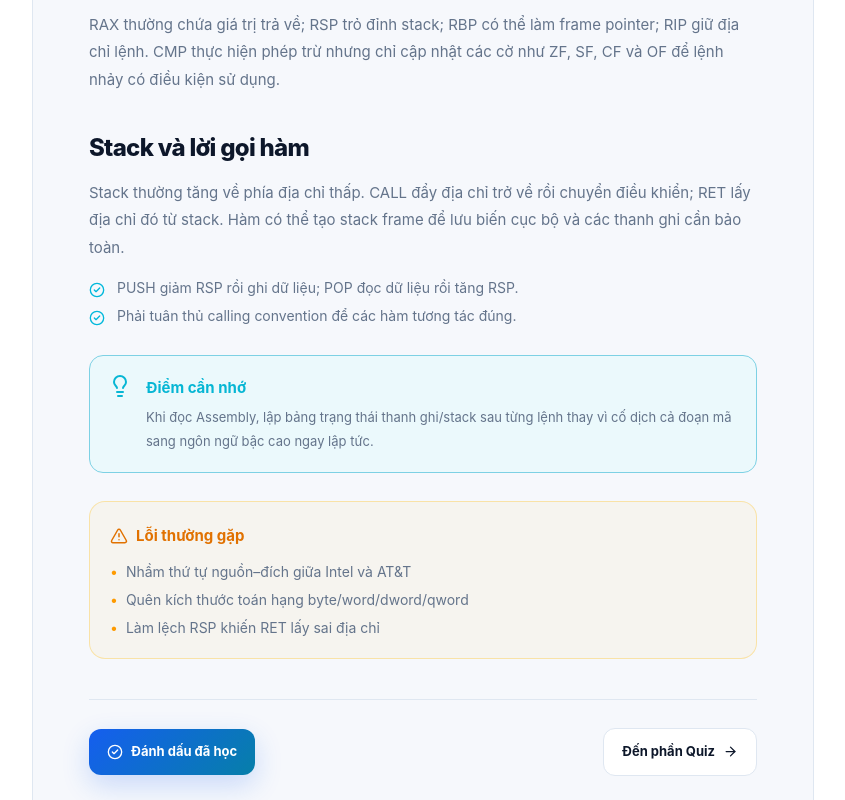
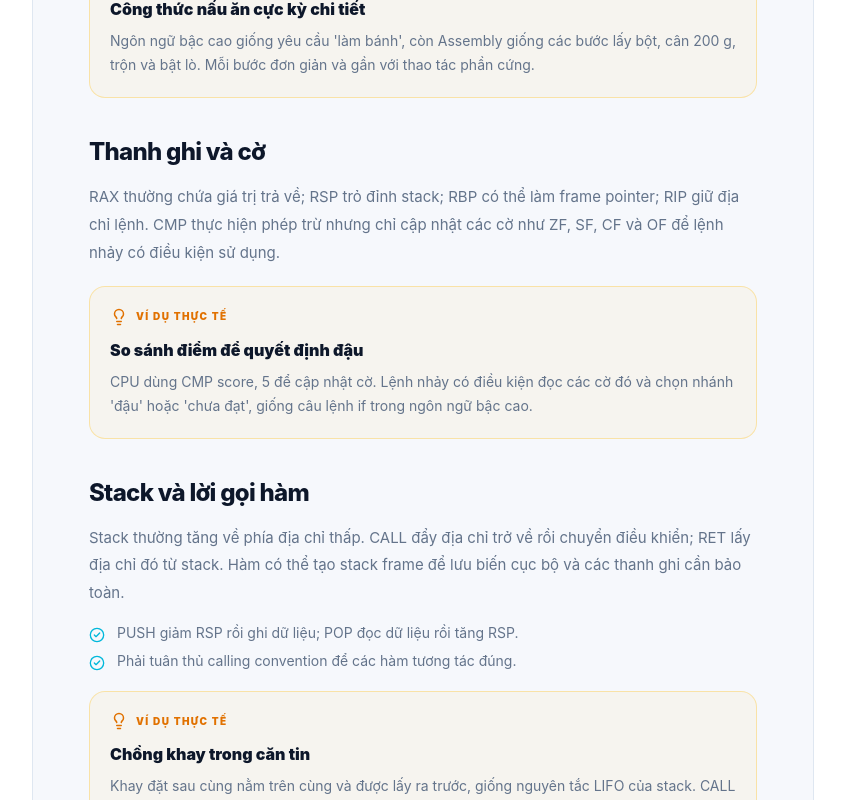
Before and after one commit to Hung007dn/ute-computer-architecture, a Next.js app: page /learn/assembly in a window 1280 px wide. Shown: the part 1120-1920 px from the top of the page, without its empty margins (227-1072 px from the left). Built offline with nearby package versions, Linux system fonts and the light colour scheme.

Commit message:
Add real-world examples to every lesson

```diff
--- a/components/lesson-content-tabs.tsx
+++ b/components/lesson-content-tabs.tsx
@@ -3,7 +3,7 @@
 import { useState } from "react";
 import Link from "@/components/safe-link";
 import type { Chapter } from "@/data/course";
-import { chapterContents, type ChapterLessonContent } from "@/data/lesson-content";
+import { chapterContents, chapterExamples, type ChapterLessonContent } from "@/data/lesson-content";
 import { LessonActions } from "@/components/lesson-actions";
 import {
   AlertTriangle,
@@ -100,7 +100,7 @@ function SectionContent({ active, chapter }: { active: SectionId; chapter: Chapt
         </section>
         {chapter.slug === "tong-quan" ? <VonNeumannVisual /> : <ArchitectureVisual content={content} />}
         <section className="prose-area">
-          {content.sections.map(section => <div key={section.title}><h2>{section.title}</h2><p>{section.body}</p>{section.points && <ul className="mt-4 space-y-2">{section.points.map(point => <li key={point} className="flex gap-3 text-sm text-muted"><CheckCircle2 size={16} className="mt-1 shrink-0 text-cyan-500" /><span>{point}</span></li>)}</ul>}</div>)}
+          {content.sections.map((section, index) => { const example = chapterExamples[chapter.slug]?.[index]; return <div key={section.title}><h2>{section.title}</h2><p>{section.body}</p>{section.points && <ul className="mt-4 space-y-2">{section.points.map(point => <li key={point} className="flex gap-3 text-sm text-muted"><CheckCircle2 size={16} className="mt-1 shrink-0 text-cyan-500" /><span>{point}</span></li>)}</ul>}{example && <aside className="mt-5 rounded-2xl border border-amber-400/30 bg-amber-400/5 p-5"><div className="flex items-center gap-2 text-amber-600"><Lightbulb size={18}/><span className="text-[10px] font-black uppercase tracking-[.14em]">Ví dụ thực tế</span></div><h3 className="mt-3 text-base font-black">{example.title}</h3><p className="mt-2 !text-sm !leading-6">{example.body}</p></aside>}</div>})}
           <div className="note"><Lightbulb className="shrink-0" /><div><strong>Điểm cần nhớ</strong><p>{content.takeaway}</p></div></div>
           <div className="mt-7 rounded-2xl border border-amber-400/30 bg-amber-400/5 p-5"><div className="flex items-center gap-2 text-amber-600"><AlertTriangle size={18} /><strong>Lỗi thường gặp</strong></div><ul className="mt-3 space-y-2">{content.mistakes.map(item => <li key={item} className="flex gap-2 text-sm text-muted"><span className="text-amber-500">•</span>{item}</li>)}</ul></div>
         </section>
--- a/data/lesson-content.ts
+++ b/data/lesson-content.ts
@@ -18,6 +18,61 @@ export type ChapterLessonContent = {
   mistakes: string[];
   formulas: FormulaItem[];
   example: { problem: string; steps: string[]; result: string };
+};
+
+export type RealWorldExample = { title: string; body: string };
+
+export const chapterExamples: Record<string, RealWorldExample[]> = {
+  "tong-quan": [
+    { title: "Hai điện thoại cùng chạy Android", body: "Hai điện thoại có thể cùng dùng kiến trúc ARM và chạy cùng ứng dụng, nhưng máy có cache lớn hoặc nhiều đơn vị xử lý hơn sẽ nhanh hơn. ARM là phần kiến trúc; cách bố trí cache và lõi là phần tổ chức." },
+    { title: "Ứng dụng máy tính thực hiện 2 + 3", body: "Khi bạn bấm 2 + 3, bộ nhớ chứa cả lệnh cộng và dữ liệu 2, 3. CPU lấy lệnh, giải mã, dùng ALU tính ra 5 rồi gửi kết quả đến màn hình. Đây chính là cách mô hình Von Neumann vận hành." },
+    { title: "Từ dòng code đến bóng bán dẫn", body: "Một câu lệnh như total = a + b được trình biên dịch đổi thành lệnh máy, ISA quy định ý nghĩa lệnh ADD, vi kiến trúc chọn đường đi qua ALU và cuối cùng mạch điện đóng/mở để tạo kết quả." },
+  ],
+  "he-dem": [
+    { title: "Giá trị 352 trong đời thường", body: "Chữ số 3 có giá trị 300 vì đứng ở hàng trăm, 5 có giá trị 50 và 2 có giá trị 2. Hệ nhị phân cũng theo quy tắc vị trí này, chỉ khác là trọng số lần lượt là 1, 2, 4, 8, 16…" },
+    { title: "Mã màu trên website", body: "Màu #FF6600 dùng hệ 16: FF là mức đỏ 255, 66 là mức xanh lá 102 và 00 là mức xanh dương 0. Hex giúp viết 24 bit màu ngắn gọn hơn một chuỗi nhị phân dài." },
+    { title: "CPU cộng điểm trong trò chơi", body: "Nếu điểm hiện tại là 1011₂ (11) và nhận thêm 0110₂ (6), CPU cộng từng cột nhị phân để được 10001₂ (17). Bit nhớ hoạt động giống phép cộng thập phân mà bạn đã học." },
+  ],
+  "bieu-dien-du-lieu": [
+    { title: "Một byte, nhiều ý nghĩa", body: "Chuỗi 01000001₂ có thể là số 65, ký tự 'A' trong ASCII hoặc cường độ màu 65. Phần mềm phải biết kiểu dữ liệu mới diễn giải đúng cùng tám bit đó." },
+    { title: "Tin nhắn tiếng Việt", body: "Chữ 'A' chiếm 1 byte trong UTF-8, nhưng ký tự 'ă' cần 2 byte. Vì vậy độ dài chuỗi theo ký tự và dung lượng theo byte có thể khác nhau." },
+    { title: "Vì sao 0,1 + 0,2 không luôn đúng bằng 0,3", body: "Một số thập phân không có biểu diễn nhị phân hữu hạn. Máy phải làm tròn chúng khi lưu bằng IEEE 754, nên phép tính có thể cho kết quả gần 0,30000000000000004." },
+  ],
+  "so-co-dau": [
+    { title: "Nhiệt độ âm trong cảm biến", body: "Cảm biến 8 bit có thể gửi −18°C dưới dạng bù hai 11101110₂. Thiết bị nhận chỉ cần giải mã đúng quy ước bù hai để hiển thị nhiệt độ âm." },
+    { title: "Đọc một byte 11111111₂", body: "Nếu đọc không dấu, byte này là 255. Nếu đọc theo bù hai có dấu, nó là −1. Mẫu bit không đổi; kiểu dữ liệu quyết định giá trị." },
+    { title: "Đồng hồ công-tơ-mét bị quay vòng", body: "Giống bộ đếm chỉ có ba chữ số chuyển từ 999 về 000, số có dấu 8 bit chuyển từ 127 sang −128 khi cộng thêm 1. Đó là overflow vì kết quả thật vượt miền biểu diễn." },
+  ],
+  "cpu-tap-lenh": [
+    { title: "Tính tổng trong ứng dụng", body: "Câu lệnh bậc cao total = a + b có thể trở thành ba lệnh máy: LOAD a, ADD b và STORE total. CPU xử lý từng lệnh bằng chu kỳ nạp, giải mã và thực thi." },
+    { title: "Ứng dụng và loại CPU", body: "Một ứng dụng được biên dịch cho x86-64 không thể tự chạy trực tiếp trên CPU ARM nếu không có bản biên dịch phù hợp hoặc lớp dịch. ISA giống ngôn ngữ chung giữa phần mềm và CPU." },
+    { title: "Truy cập phần tử mảng", body: "Với mảng số nguyên 4 byte, địa chỉ scores[3] được tính bằng địa chỉ đầu mảng + 3 × 4. Đây là kiểu định địa chỉ base + index × scale thường gặp." },
+  ],
+  "datapath": [
+    { title: "Bàn làm việc của CPU", body: "Thanh ghi giống các ô nhỏ ngay trên bàn làm việc, ALU giống máy tính cầm tay và bộ nhớ giống tủ hồ sơ ở xa. Datapath là các đường đưa giấy tờ giữa những vị trí đó." },
+    { title: "PC giống dấu trang", body: "Khi đọc sách, dấu trang cho biết trang tiếp theo. Tương tự, PC giữ địa chỉ lệnh tiếp theo; IR giống phần câu đang được đọc và xử lý ngay lúc này." },
+    { title: "Điều khiển lệnh LOAD", body: "Để thực hiện LOAD, Control Unit chọn ALU tính địa chỉ, bật MemRead, chọn dữ liệu từ bộ nhớ và cuối cùng bật RegWrite. Chỉ một tín hiệu sai cũng có thể đưa dữ liệu đến nhầm nơi." },
+  ],
+  "bo-nho-cache": [
+    { title: "Bàn làm việc, tủ hồ sơ và kho", body: "Giấy trên bàn lấy nhanh nhưng chứa ít; tủ gần phòng chứa nhiều hơn nhưng chậm hơn; kho ở xa rất lớn nhưng mất thời gian. Thanh ghi, cache, RAM và ổ đĩa tạo phân cấp tương tự." },
+    { title: "Đọc một mảng liên tiếp", body: "Khi chương trình đọc phần tử array[0], cache mang cả một block chứa các phần tử kế bên. Việc đọc array[1], array[2] sau đó thường nhanh nhờ spatial locality." },
+    { title: "Bãi đỗ xe chia khu", body: "Index giống số khu đỗ xe, way là các chỗ trong khu và tag là biển số xác nhận đúng xe. Direct-mapped chỉ có một chỗ mỗi khu; cache 4-way có bốn lựa chọn." },
+  ],
+  "bus-io": [
+    { title: "Đường cao tốc dữ liệu", body: "Bus dữ liệu 64 bit giống con đường có 64 làn bit đi song song. Bus địa chỉ giống địa chỉ giao hàng, còn bus điều khiển cho biết đây là yêu cầu đọc hay ghi." },
+    { title: "Chờ khách, chuông cửa và đội vận chuyển", body: "Polling giống liên tục mở cửa xem khách tới chưa; interrupt giống chuông cửa báo khi có khách; DMA giống đội vận chuyển tự mang cả lô hàng vào kho mà chủ nhà không phải bê từng món." },
+    { title: "Đọc phím bằng địa chỉ bộ nhớ", body: "Với memory-mapped I/O, CPU đọc một địa chỉ đặc biệt để kiểm tra bàn phím có phím mới hay không, rồi đọc địa chỉ dữ liệu khác để lấy mã phím." },
+  ],
+  "hieu-nang": [
+    { title: "Quầy thanh toán siêu thị", body: "Thời gian một khách hoàn tất thanh toán là latency. Số khách mà các quầy xử lý trong một giờ là throughput. Mở thêm quầy tăng throughput nhưng chưa chắc giảm nhiều thời gian của một khách." },
+    { title: "Hai cách chạy cùng chương trình", body: "Trình biên dịch A tạo ít lệnh hơn nhưng mỗi lệnh phức tạp có CPI cao; trình biên dịch B tạo nhiều lệnh đơn giản với CPI thấp. Chỉ tính IC × CPI / clock rate mới biết cách nào nhanh hơn." },
+    { title: "Rút ngắn quãng đường đi học", body: "Nếu 40% thời gian đi học nằm trên đường cao tốc, dù cao tốc nhanh gấp 10 lần thì 60% thời gian ở đường thường vẫn còn. Đây là giới hạn mà định luật Amdahl mô tả." },
+  ],
+  "assembly": [
+    { title: "Công thức nấu ăn cực kỳ chi tiết", body: "Ngôn ngữ bậc cao giống yêu cầu 'làm bánh', còn Assembly giống các bước lấy bột, cân 200 g, trộn và bật lò. Mỗi bước đơn giản và gần với thao tác phần cứng." },
+    { title: "So sánh điểm để quyết định đậu", body: "CPU dùng CMP score, 5 để cập nhật cờ. Lệnh nhảy có điều kiện đọc các cờ đó và chọn nhánh 'đậu' hoặc 'chưa đạt', giống câu lệnh if trong ngôn ngữ bậc cao." },
+    { title: "Chồng khay trong căn tin", body: "Khay đặt sau cùng nằm trên cùng và được lấy ra trước, giống nguyên tắc LIFO của stack. CALL đặt địa chỉ quay về lên stack; RET lấy nó ra để trở lại đúng chỗ." },
+  ],
 };
 
 export const chapterContents: Record<string, ChapterLessonContent> = {
```
